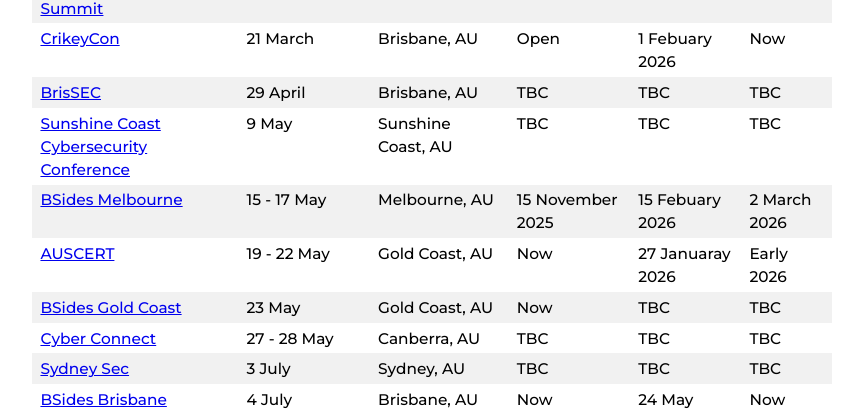
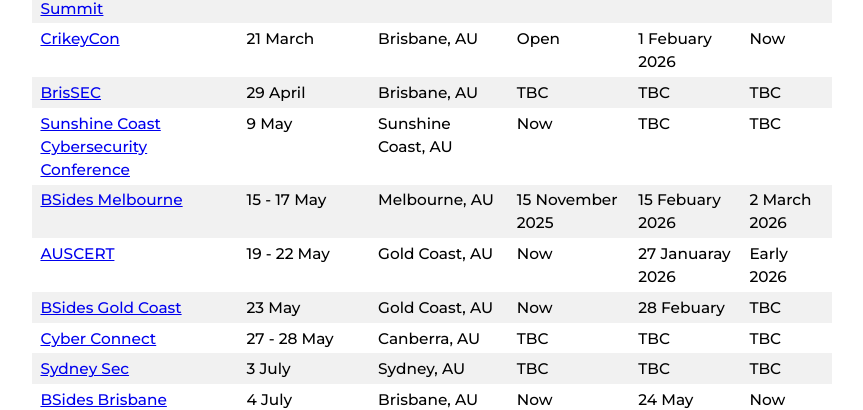
Before and after one commit to nzkarit/downundercons, a Jekyll site: the page built from index.markdown, in a window 1280 px wide and 900 px high, scrolled down 407 px. Shown: the part 146-556 px from the top of the window, without its empty margins (208-1071 px from the left). Built offline with Jekyll 4.4.1, drawn with Linux system fonts in a browser that asks for light colours.

Commit message:
Update index.markdown

```diff
--- a/index.markdown
+++ b/index.markdown
@@ -18,10 +18,10 @@ These are a list of hacker/infosec cons and meetups in the NZ and Aussie Area.
 | [NZ Cyber Security Summit](https://brightstar.co.nz/events/cybersecurity/) | 17 - 18 March | Wellington, NZ | TBC | TBC | Now |
 | [CrikeyCon](https://crikeycon.com/) | 21 March | Brisbane, AU | Open | 1 Febuary 2026 | Now |
 | [BrisSEC](https://aisasecuritydays.com.au/) | 29 April | Brisbane, AU | TBC | TBC | TBC |
-| [Sunshine Coast Cybersecurity Conference](https://sunconqld.com/) | 9 May | Sunshine Coast, AU | TBC | TBC | TBC |
+| [Sunshine Coast Cybersecurity Conference](https://sunconqld.com/) | 9 May | Sunshine Coast, AU | Now | TBC | TBC |
 | [BSides Melbourne](https://www.bsidesmelbourne.com/) | 15 - 17 May | Melbourne, AU | 15 November 2025 | 15 Febuary 2026 | 2 March 2026 |
 | [AUSCERT](https://conference.auscert.org.au/) | 19 - 22 May | Gold Coast, AU | Now | 27 Januaray 2026 | Early 2026 |
-| [BSides Gold Coast](https://bsidesgoldie.com/) | 23 May | Gold Coast, AU | Now | TBC | TBC |
+| [BSides Gold Coast](https://bsidesgoldie.com/) | 23 May | Gold Coast, AU | Now | 28 Febuary | TBC |
 | [Cyber Connect](https://www.cyberconnect.org.au/) | 27 - 28 May | Canberra, AU | TBC | TBC | TBC |
 | [Sydney Sec](https://aisasecuritydays.com.au/) | 3 July | Sydney, AU | TBC | TBC | TBC |
 | [BSides Brisbane](https://bsidesbrisbane.com/) | 4 July | Brisbane, AU | Now | 24 May | Now |
```
Also changed, not shown: other parts of index.markdown (+1 -1 lines).
